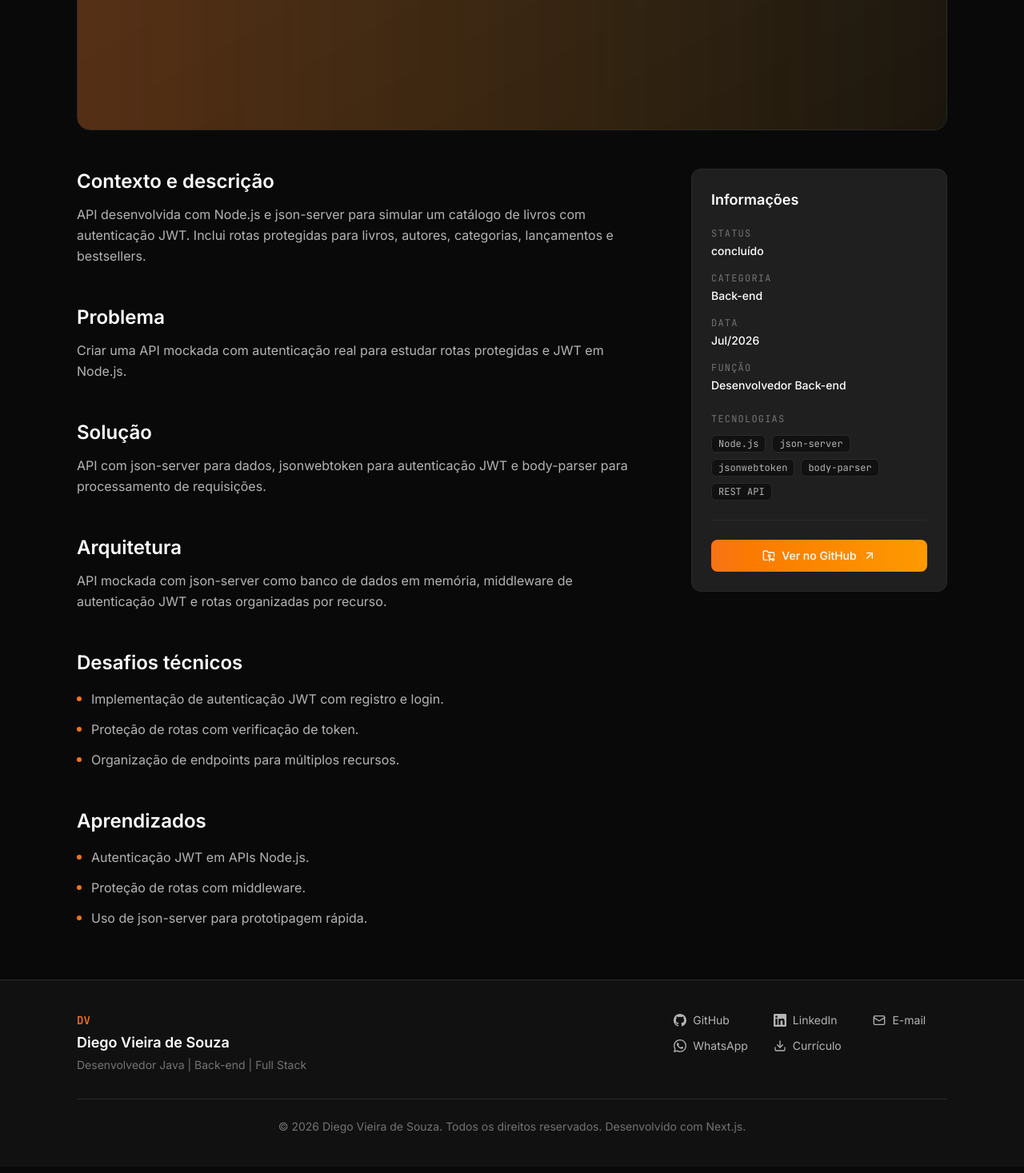
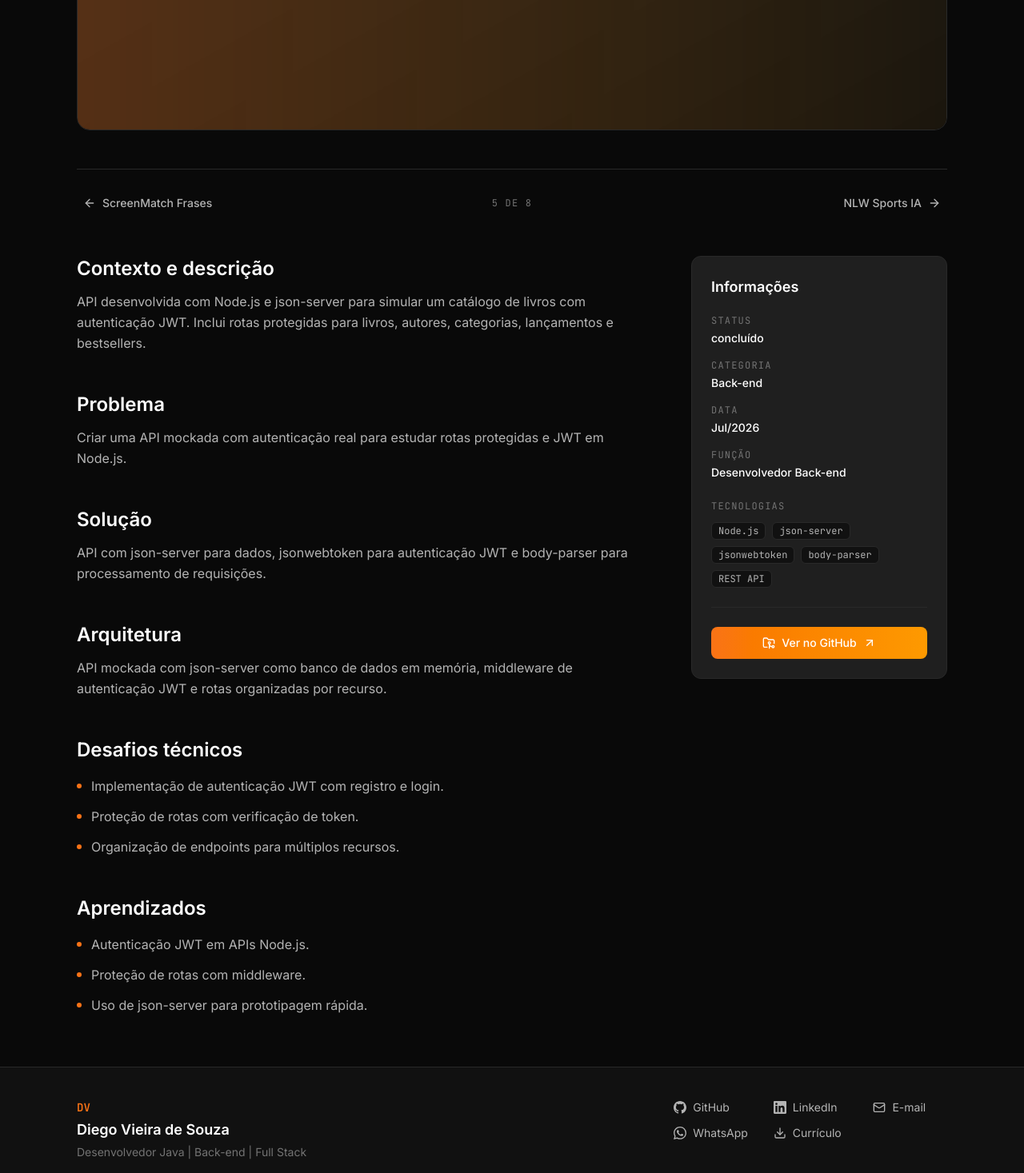
Before and after one commit to diegovieiradv/portfolio-diego-vieira, a Next.js app: page /projetos/alurabooks-api in a window 1280 px wide. Shown: the part 918-2385 px from the top of the page at 80% size. Built offline with nearby package versions, Linux system fonts and the light colour scheme.

Commit message:
feat: melhorar detalhes, navegacao e seo das paginas de projeto

```diff
--- a/src/app/projetos/[slug]/page.tsx
+++ b/src/app/projetos/[slug]/page.tsx
@@ -4,8 +4,20 @@ import Link from "next/link";
 import { notFound } from "next/navigation";
 import { ArrowLeft, ArrowUpRight, FolderGit2, MonitorPlay } from "lucide-react";
 import { projects, getProjectBySlug } from "@/data/projects";
+import type { Project } from "@/types/project";
 import { Container } from "@/components/ui/Container";
+import { ProjectNavigation } from "@/components/ui/ProjectNavigation";
 import { cn } from "@/lib/utils";
+
+function sectionId(title: string): string {
+  const slug = title
+    .normalize("NFD")
+    .replace(/[\u0300-\u036f]/g, "")
+    .toLowerCase()
+    .replace(/[^a-z0-9]+/g, "-")
+    .replace(/^-+|-+$/g, "");
+  return `secao-${slug}`;
+}
 
 type Props = {
   params: Promise<{ slug: string }>;
@@ -21,13 +33,49 @@ export async function generateMetadata({ params }: Props): Promise<Metadata> {
   if (!project) {
     return { title: "Projeto não encontrado" };
   }
-  return { title: project.title, description: project.summary };
+
+  const imageUrl = project.images[0] ?? "/projects/placeholder.png";
+  const image = {
+    url: imageUrl,
+    width: 1200,
+    height: 630,
+    alt: `Imagem do projeto ${project.title}`,
+  };
+
+  return {
+    title: project.title,
+    description: project.summary,
+    alternates: { canonical: `/projetos/${project.slug}` },
+    openGraph: {
+      type: "website",
+      title: project.title,
+      description: project.summary,
+      url: `/projetos/${project.slug}`,
+      images: [image],
+    },
+    twitter: {
+      card: "summary_large_image",
+      title: project.title,
+      description: project.summary,
+      images: [imageUrl],
+    },
+  };
 }
 
-const statusStyles: Record<string, string> = {
+const statusStyles: Record<Project["status"], string> = {
   concluído: "bg-success/15 text-success",
   "em desenvolvimento": "bg-warning/15 text-warning",
+  planejado: "bg-muted/15 text-muted",
 };
+
+type ContentSection = {
+  title: string;
+  paragraphs?: string[];
+  list?: string[];
+  note?: string;
+};
+
+const bulletItemClass = "flex items-start gap-3 text-base leading-relaxed text-secondary";
 
 export default async function ProjetoPage({ params }: Props) {
   const { slug } = await params;
@@ -36,23 +84,34 @@ export default async function ProjetoPage({ params }: Props) {
     notFound();
   }
 
-  const sections = [
+  const sections: ContentSection[] = [
     {
       title: "Contexto e descrição",
       paragraphs: [project.description],
     },
+    ...(project.benefits?.length
+      ? [{ title: "Finalidade e benefícios", list: project.benefits }]
+      : []),
+    ...(project.problem ? [{ title: "Problema", paragraphs: [project.problem] }] : []),
+    ...(project.solution ? [{ title: "Solução", paragraphs: [project.solution] }] : []),
+    ...(project.features?.length ? [{ title: "Funcionalidades", list: project.features }] : []),
+    ...(project.architecture ? [{ title: "Arquitetura", paragraphs: [project.architecture] }] : []),
+    ...(project.highlights?.length
+      ? [{ title: "Destaques técnicos", list: project.highlights }]
+      : []),
+    ...(project.challenges?.length
+      ? [{ title: "Desafios técnicos", list: project.challenges }]
+      : []),
+    ...(project.learnings?.length ? [{ title: "Aprendizados", list: project.learnings }] : []),
+    ...(project.roadmap?.length
+      ? [
           {
-      title: "Problema",
-      paragraphs: [project.problem],
+            title: "Roadmap / Planejado",
+            list: project.roadmap,
+            note: "Conteúdo planejado: estas etapas ainda não foram implementadas.",
           },
-    {
-      title: "Solução",
-      paragraphs: [project.solution],
-    },
-    {
-      title: "Arquitetura",
-      paragraphs: [project.architecture],
-    },
+        ]
+      : []),
   ];
 
   const infoItems = [
@@ -60,7 +119,9 @@ export default async function ProjetoPage({ params }: Props) {
     { label: "Categoria", value: project.category },
     { label: "Data", value: project.date },
     { label: "Função", value: project.role },
-  ];
+  ].filter((item) => Boolean(item.value));
+
+  const hasLinks = Boolean(project.github) || Boolean(project.demo);
 
   return (
     <>
@@ -109,70 +170,57 @@ export default async function ProjetoPage({ params }: Props) {
             />
           </div>
 
+          <ProjectNavigation currentSlug={project.slug} projects={projects} />
+
+          {project.status === "planejado" ? (
+            <aside
+              role="note"
+              className="mt-6 rounded-xl border border-border bg-card px-5 py-4 text-sm leading-relaxed text-secondary"
+            >
+              Projeto em planejamento. As informações abaixo descrevem o conceito previsto;
+              funcionalidades, tecnologias e links serão adicionados conforme a implementação
+              avançar.
+            </aside>
+          ) : null}
+
           <div className="mt-12 grid gap-12 lg:grid-cols-[1fr_320px]">
             <div className="space-y-12">
               {sections.map((section) => (
                 <section
                   key={section.title}
-                  aria-labelledby={`secao-${section.title.toLowerCase().replace(/\s/g, "-")}`}
+                  aria-labelledby={sectionId(section.title)}
                 >
                   <h2
-                    id={`secao-${section.title.toLowerCase().replace(/\s/g, "-")}`}
+                    id={sectionId(section.title)}
                     className="text-2xl font-semibold text-foreground"
                   >
                     {section.title}
                   </h2>
-                  {section.paragraphs.map((paragraph) => (
+                  {section.paragraphs?.map((paragraph) => (
                     <p key={paragraph} className="mt-3 text-base leading-relaxed text-secondary">
                       {paragraph}
                     </p>
                   ))}
-                </section>
-              ))}
-
-              <section aria-labelledby="secao-desafios-tecnicos">
-                <h2 id="secao-desafios-tecnicos" className="text-2xl font-semibold text-foreground">
-                  Desafios técnicos
-                </h2>
+                  {section.list ? (
                     <ul className="mt-4 space-y-3">
-                  {project.challenges.map((challenge) => (
-                    <li
-                      key={challenge}
-                      className="flex items-start gap-3 text-base leading-relaxed text-secondary"
-                    >
+                      {section.list.map((item) => (
+                        <li key={item} className={bulletItemClass}>
                           <span
                             className="mt-2.5 h-1.5 w-1.5 shrink-0 rounded-full bg-primary"
                             aria-hidden="true"
                           />
-                      {challenge}
+                          {item}
                         </li>
                       ))}
                     </ul>
+                  ) : null}
+                  {section.note ? <p className="mt-3 text-sm text-muted">{section.note}</p> : null}
                 </section>
-
-              <section aria-labelledby="secao-aprendizados">
-                <h2 id="secao-aprendizados" className="text-2xl font-semibold text-foreground">
-                  Aprendizados
-                </h2>
-                <ul className="mt-4 space-y-3">
-                  {project.learnings.map((learning) => (
-                    <li
-                      key={learning}
-                      className="flex items-start gap-3 text-base leading-relaxed text-secondary"
-                    >
-                      <span
-                        className="mt-2.5 h-1.5 w-1.5 shrink-0 rounded-full bg-primary"
-                        aria-hidden="true"
-                      />
-                      {learning}
-                    </li>
               ))}
-                </ul>
-              </section>
 
               {project.images.length > 1 ? (
-                <section aria-labelledby="secao-galeria">
-                  <h2 id="secao-galeria" className="text-2xl font-semibold text-foreground">
+                <section aria-labelledby={sectionId("Galeria")}>
+                  <h2 id={sectionId("Galeria")} className="text-2xl font-semibold text-foreground">
                     Galeria
                   </h2>
                   <div className="mt-4 grid gap-4 sm:grid-cols-2">
@@ -208,6 +256,7 @@ export default async function ProjetoPage({ params }: Props) {
                   ))}
                 </dl>
 
+                {project.technologies.length > 0 ? (
                   <div className="mt-6">
                     <p className="font-mono text-xs uppercase tracking-widest text-muted">
                       Tecnologias
@@ -223,8 +272,29 @@ export default async function ProjetoPage({ params }: Props) {
                       ))}
                     </ul>
                   </div>
+                ) : null}
 
+                {project.plannedTechnologies?.length ? (
+                  <div className="mt-6">
+                    <p className="font-mono text-xs uppercase tracking-widest text-muted">
+                      Tecnologias <span className="text-primary">planejadas</span>
+                    </p>
+                    <ul className="mt-3 flex flex-wrap gap-2">
+                      {project.plannedTechnologies.map((tech) => (
+                        <li
+                          key={tech}
+                          className="rounded-md border border-dashed border-border bg-surface px-2 py-0.5 font-mono text-xs text-secondary"
+                        >
+                          {tech}
+                        </li>
+                      ))}
+                    </ul>
+                  </div>
+                ) : null}
+
+                {hasLinks ? (
                   <div className="mt-6 flex flex-col gap-3 border-t border-border pt-6">
+                    {project.github ? (
                       <a
                         href={project.github}
                         target="_blank"
@@ -235,6 +305,7 @@ export default async function ProjetoPage({ params }: Props) {
                         Ver no GitHub
                         <ArrowUpRight className="h-4 w-4" aria-hidden="true" />
                       </a>
+                    ) : null}
                     {project.demo ? (
                       <a
                         href={project.demo}
@@ -248,6 +319,7 @@ export default async function ProjetoPage({ params }: Props) {
                       </a>
                     ) : null}
                   </div>
+                ) : null}
               </div>
             </aside>
           </div>
```
Lines whose indentation alone changed are shown as unchanged.
